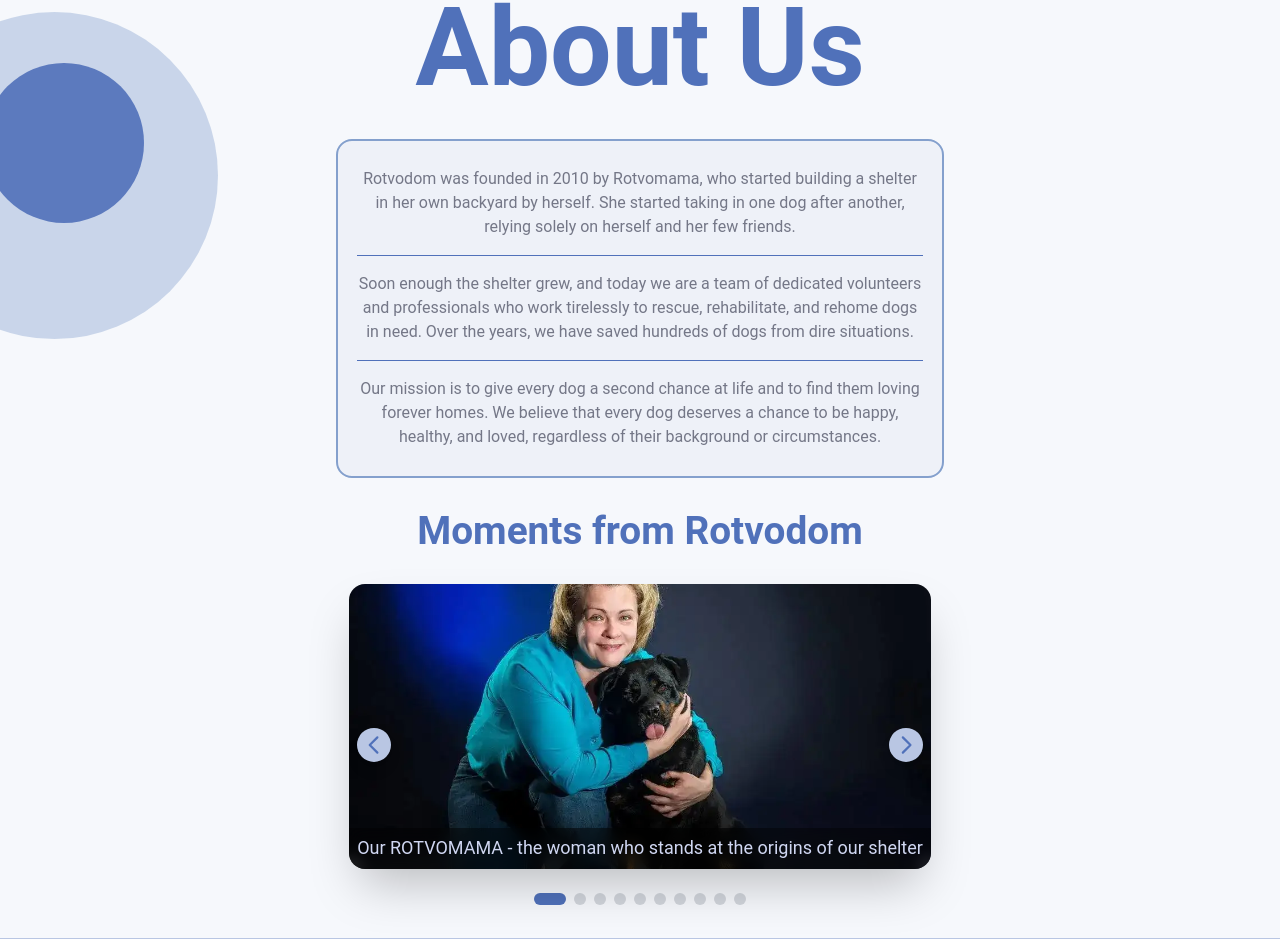
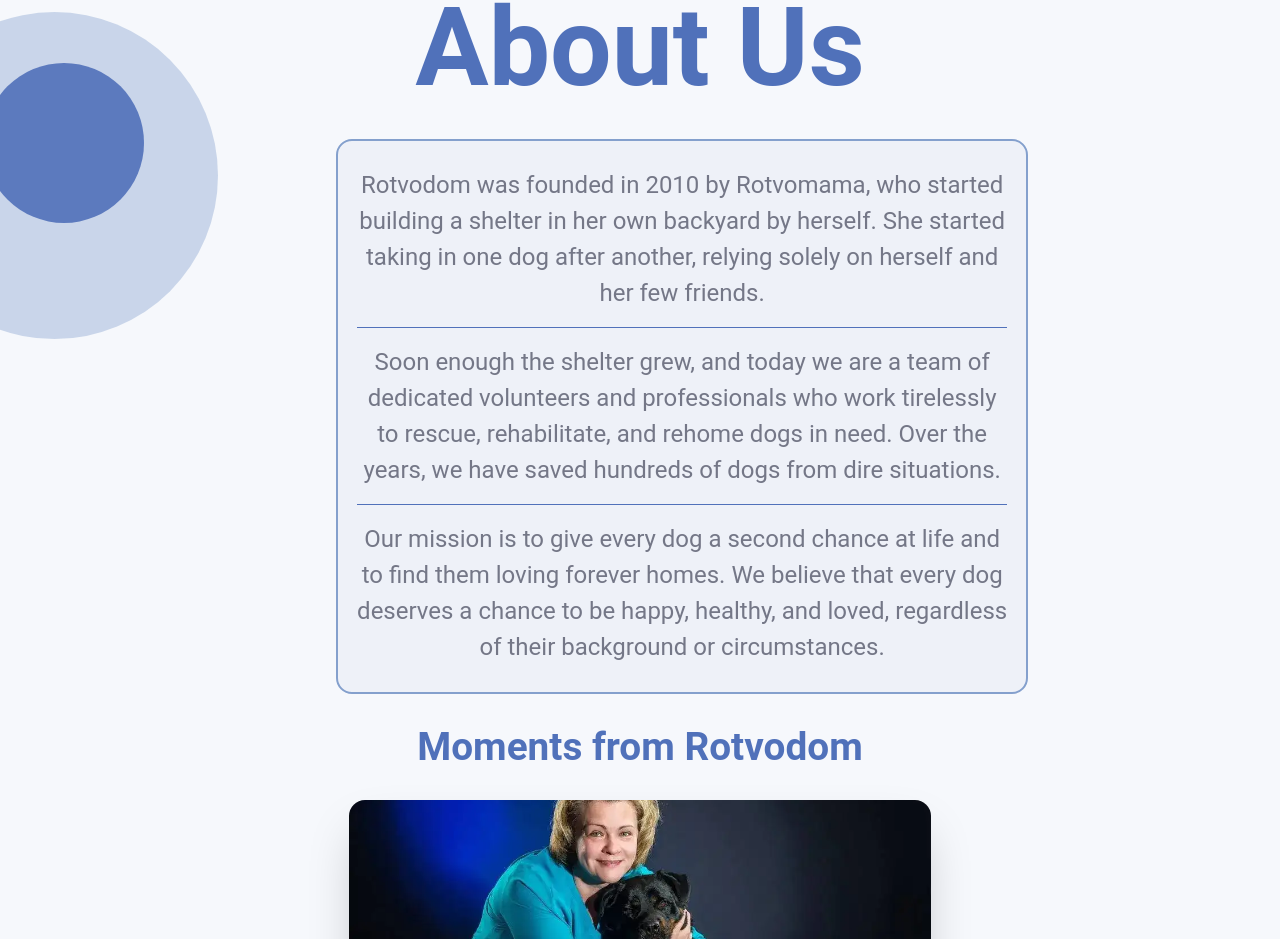
Before and after one commit to bavayra/dog-shelter, a React (Vite) app: page / in a window 1280 px wide. Shown: the part 5276-6215 px from the top of the page. Built offline with nearby package versions, Linux system fonts and the light colour scheme; a web font is replaced by a local one.

Commit message:
style(AboutUs-1280): increased font size for the text block

```diff
--- a/src/features/AboutUs.tsx
+++ b/src/features/AboutUs.tsx
@@ -39,7 +39,7 @@ const AboutUs = () => {
             zIndex={5}
             className="top-1/2 hidden translate-x-1/2 -translate-y-1/2"
           />
-          <div className="about-content bg-primary-100 typography-body border-primary-300 relative z-10 mx-auto rounded-2xl border-2 text-center md:mx-auto">
+          <div className="about-content bg-primary-100 typography-body border-primary-300 relative z-10 mx-auto rounded-2xl border-2 text-center">
             <p>
               Rotvodom was founded in 2010 by Rotvomama, who started building a
               shelter in her own backyard by herself. She started taking in one
--- a/src/styles/custom-breakpoints.css
+++ b/src/styles/custom-breakpoints.css
@@ -440,6 +440,12 @@
   .rule-card {
     width: 90%;
   }
+
+  .about-content {
+    font-size: 1.5rem;
+    width: 60rem;
+    margin: 0;
+  }
 }
 
 @media (min-width: 2560px) and (min-height: 1440px) {
```
